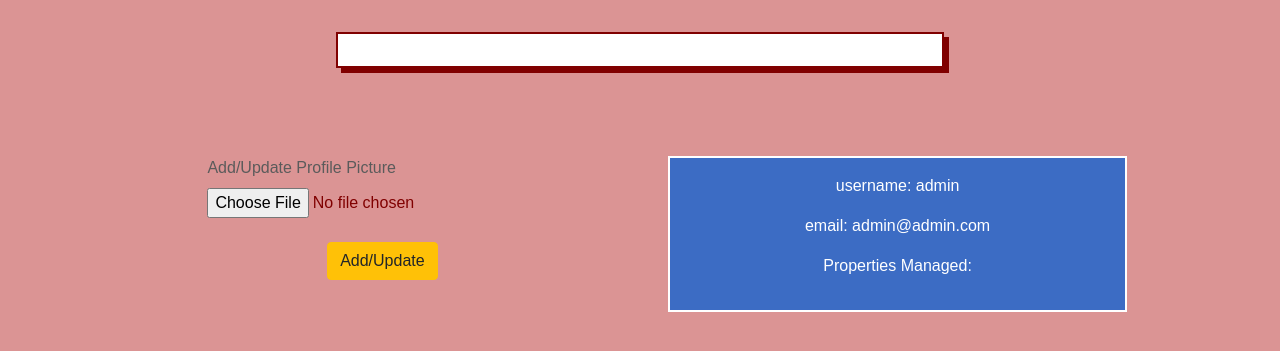
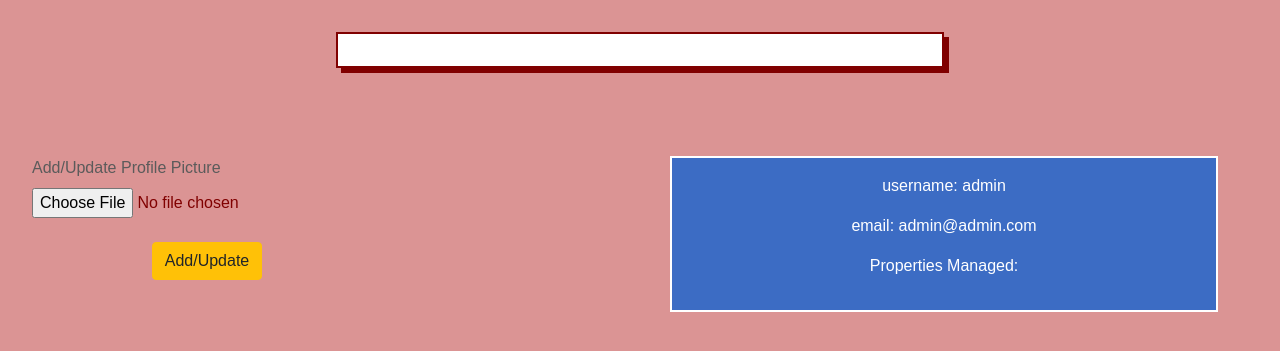
Before and after one commit to johnwyse/property-manager, a Django app: page /property/profile in a window 1280 px wide. Shown: the part 56-407 px from the top of the page. Run offline with Django 4.2, Linux system fonts and the light colour scheme; a user stored in the database is signed in; data comes from the database, SQL or seed files in the repository; both versions use the stored data as it was after the commit; some libraries are stand-ins or nearby versions; some web fonts are replaced.

Commit message:
final changes

```diff
--- a/property/static/property/styles.css
+++ b/property/static/property/styles.css
@@ -215,12 +215,19 @@ h1 {
     min-width: 200px;
 }
 
-.inline-child {
-    display: inline-block;
-    width: 42%;
-    min-width: 250px;
+#flex-container {
+    display: flex;
+    flex-wrap: wrap;
+}
+
+.flex-child {
+    display: flex;
+    width: 40vw;
+    min-width: 400px;
+    margin: justify;
     vertical-align: top;
     margin-top: 1rem;
+    flex: 1 1 auto;
 }
 
 #show_report_issue_form, #show_send_message_form {
--- a/property/templates/property/error.html
+++ b/property/templates/property/error.html
@@ -2,6 +2,10 @@
 
 {% block body %}
 
-<h1>Something went very wrong...</h1>
+<h1>Something went wrong...</h1>
+<br>
+<br>
+<a href="{% url 'index' %}">Go Back Home</a>
+
 
 {% endblock %}
--- a/property/templates/property/personal_index.html
+++ b/property/templates/property/personal_index.html
@@ -37,7 +37,7 @@
 
                 <div id="bio" >
                     <p>
-                        I am a former high school math and physics teacher and self-taught programmer. My passion for programming began when I volunteered to facilitate a computer science elective for 10th graders. Since leaving the classroom in June 2021, I have taught myself to code through Harvard's CS50 coursework (CS50 and CS50W) and Codecademy. Now, I'm ready to begin a full-time CS career. I believe my portfolio demonstrates a strong ability to learn and solve problems independently. I learned each skill and language without the help of a bootcamp or access to instructors. Furthermore, my teaching experience has sharpened my communication, leadership, and time management skills. Hire me!
+                        I am a former high school math and physics teacher and self-taught programmer. Since leaving the classroom in June 2021, I have taught myself to code through Harvard's CS50 and CS50W and Codecademy. Now, I'm ready to begin a full-time software developer career. I believe my portfolio demonstrates a strong ability to learn and solve problems independently. My teaching experience has sharpened my communication, leadership, and time management skills.
                     </p>
                 </div>
 
--- a/property/templates/property/profile.html
+++ b/property/templates/property/profile.html
@@ -7,8 +7,8 @@
 
     <br><br><br>
 
-    <div class="in-line_container">
-        <div class="inline-child">
+    <div id="flex-container">
+        <div class="flex-child">
             <div id="profile_picture">
                 {% if user.profile_picture %}
                 <img src="{{ user.profile_picture.url }}" alt="{{ user }}" width=50%>
@@ -29,7 +29,7 @@
                 </form>
             </div>
         </div>
-        <div class="inline-child">
+        <div class="flex-child">
             <div class="profile_info">
 
                 <p>username: {{user}}</p>
```
Also changed, not shown: property/templates/property/index.html (+3 -4 lines), property/templates/property/unit_issues.html (+4 -3 lines), property/tests.py (+2 -5 lines), property/views.py (+7 -0 lines), db.sqlite3, media/issue_images/mouse.png (added), media/issue_images/mouse_VebYVSD.png (added), media/message_images/plowed_AHMNveW.jpeg (added), media/profile_images/pikachu.jpg (added), media/profile_images/wyse_U18g5kz.jpg (added), media/unit_images/eastview.jpg (added), readme.md, 1 other file.
